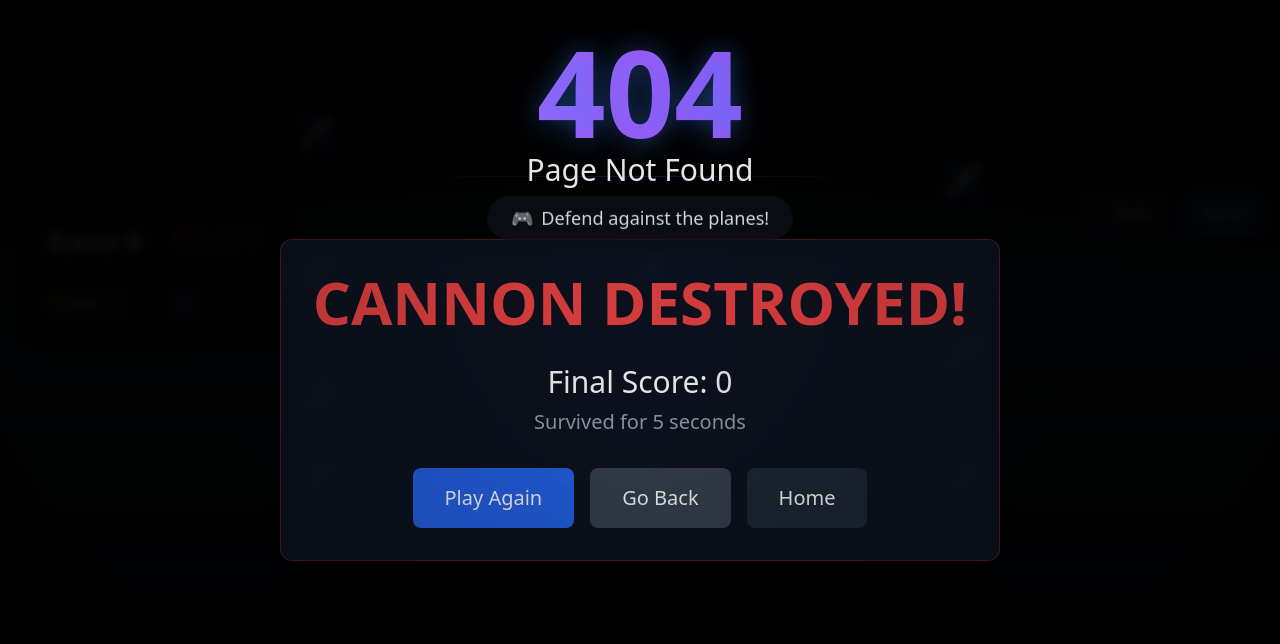
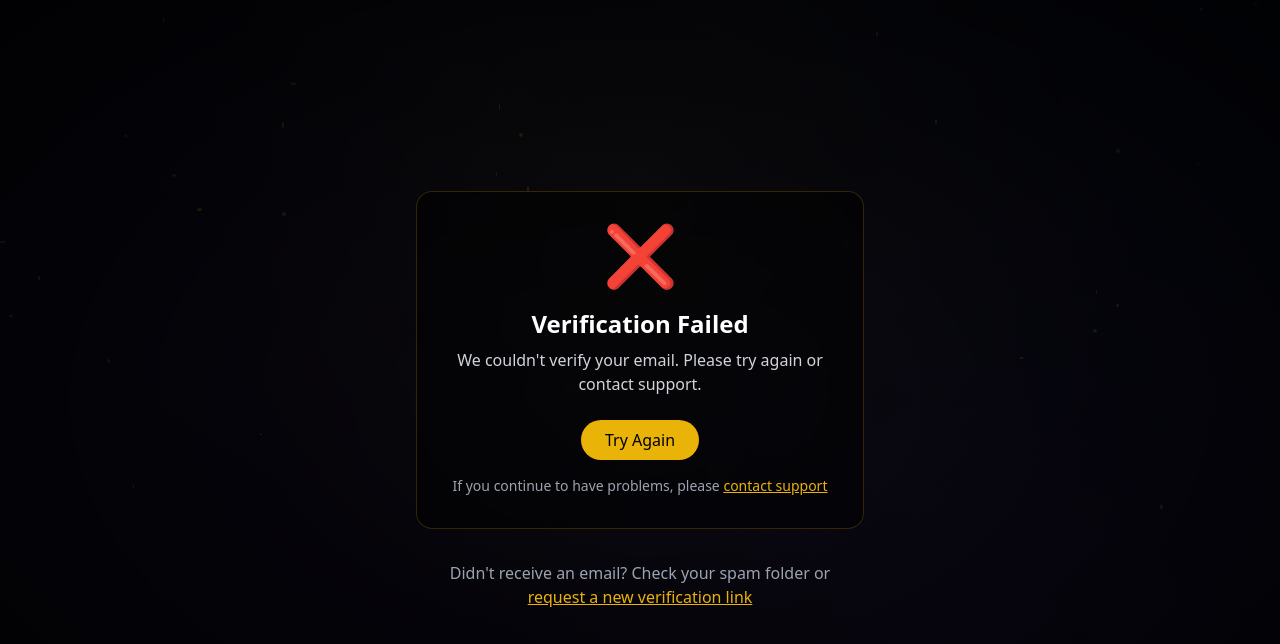
Before and after one commit to DSuper03/zynvo, a Next.js app: page /verification-mail in a window 1280 px wide. Before the commit this address had no page. Shown: the top 644 px of the page. Built offline with nearby package versions, Linux system fonts and the light colour scheme.

Commit message:
verifation page added

```diff
--- /dev/null
+++ b/src/app/verification-mail/page.tsx
@@ -0,0 +1,9 @@
+import VerificationPage from "@/components/VerificationPage";
+
+export default function VerificationMailPage() {
+    return (
+        <div>
+            <VerificationPage />
+        </div>
+    )
+}
--- /dev/null
+++ b/src/components/VerificationPage.tsx
@@ -0,0 +1,180 @@
+'use client';
+
+import { BackgroundElements } from "./TeamSection";
+import { useEffect, useState } from 'react';
+import { useRouter, useSearchParams } from 'next/navigation';
+import { motion } from 'framer-motion';
+
+type VerificationStatus = 'pending' | 'success' | 'error' | 'expired';
+
+export default function VerificationPage() {
+    const router = useRouter();
+    const searchParams = useSearchParams();
+    const [status, setStatus] = useState<VerificationStatus>('pending');
+    const [countdown, setCountdown] = useState(5);
+    const token = searchParams.get('token');
+    const email = searchParams.get('email');
+
+    useEffect(() => {
+        if (!token || !email) {
+            setStatus('error');
+            return;
+        }
+
+        const verifyEmail = async () => {
+            try {
+                // Replace with your actual API endpoint
+                const response = await fetch('/api/verify-email', {
+                    method: 'POST',
+                    headers: {
+                        'Content-Type': 'application/json',
+                    },
+                    body: JSON.stringify({ token, email }),
+                });
+
+                if (response.ok) {
+                    setStatus('success');
+                    // Start countdown for redirect
+                    const timer = setInterval(() => {
+                        setCountdown((prev) => {
+                            if (prev <= 1) {
+                                clearInterval(timer);
+                                router.push('/dashboard');
+                            }
+                            return prev - 1;
+                        });
+                    }, 1000);
+
+                    return () => clearInterval(timer);
+                } else {
+                    const data = await response.json();
+                    if (data.error === 'expired') {
+                        setStatus('expired');
+                    } else {
+                        setStatus('error');
+                    }
+                }
+            } catch (error) {
+                setStatus('error');
+            }
+        };
+
+        verifyEmail();
+    }, [token, email, router]);
+
+    const handleResendVerification = async () => {
+        try {
+            // Replace with your actual resend verification API endpoint
+            await fetch('/api/resend-verification', {
+                method: 'POST',
+                headers: {
+                    'Content-Type': 'application/json',
+                },
+                body: JSON.stringify({ email }),
+            });
+            alert('Verification email has been resent!');
+        } catch (error) {
+            alert('Failed to resend verification email. Please try again.');
+        }
+    };
+
+    const statusConfigs = {
+        pending: {
+            icon: '⏳',
+            title: 'Verifying your email...',
+            message: 'Please wait while we verify your email address.',
+        },
+        success: {
+            icon: '✅',
+            title: 'Email Verified!',
+            message: `Redirecting to dashboard in ${countdown} seconds...`,
+        },
+        error: {
+            icon: '❌',
+            title: 'Verification Failed',
+            message: 'We couldn\'t verify your email. Please try again or contact support.',
+        },
+        expired: {
+            icon: '⚠️',
+            title: 'Verification Link Expired',
+            message: 'This verification link has expired. Please request a new one.',
+        },
+    };
+
+    const currentStatus = statusConfigs[status];
+
+    return (
+        <div className="min-h-screen flex flex-col items-center justify-center relative">
+            <BackgroundElements />
+
+            <motion.div
+                initial={{ opacity: 0, y: 20 }}
+                animate={{ opacity: 1, y: 0 }}
+                className="max-w-md w-full mx-4 p-8 rounded-2xl bg-black/50 backdrop-blur-sm border border-yellow-500/20"
+            >
+                <div className="text-center">
+                    <span className="text-6xl mb-6 block">{currentStatus.icon}</span>
+                    <h1 className="text-2xl font-bold text-white mb-2">
+                        {currentStatus.title}
+                    </h1>
+                    <p className="text-gray-300 mb-6">
+                        {currentStatus.message}
+                    </p>
+
+                    {status === 'expired' && (
+                        <motion.button
+                            whileHover={{ scale: 1.05 }}
+                            whileTap={{ scale: 0.95 }}
+                            onClick={handleResendVerification}
+                            className="px-6 py-2 bg-yellow-500 text-black rounded-full font-medium hover:bg-yellow-400 transition-colors"
+                        >
+                            Resend Verification Email
+                        </motion.button>
+                    )}
+
+                    {status === 'error' && (
+                        <div className="space-y-4">
+                            <motion.button
+                                whileHover={{ scale: 1.05 }}
+                                whileTap={{ scale: 0.95 }}
+                                onClick={handleResendVerification}
+                                className="px-6 py-2 bg-yellow-500 text-black rounded-full font-medium hover:bg-yellow-400 transition-colors"
+                            >
+                                Try Again
+                            </motion.button>
+                            <p className="text-sm text-gray-400 mt-4">
+                                If you continue to have problems, please{' '}
+                                <a href="/contact" className="text-yellow-500 hover:text-yellow-400 underline">
+                                    contact support
+                                </a>
+                            </p>
+                        </div>
+                    )}
+
+                    {status === 'success' && (
+                        <motion.div
+                            initial={{ opacity: 0 }}
+                            animate={{ opacity: 1 }}
+                            className="mt-4 p-4 rounded-lg bg-green-500/10 border border-green-500/20"
+                        >
+                            <p className="text-green-400">
+                                Your email has been verified successfully!
+                            </p>
+                        </motion.div>
+                    )}
+                </div>
+            </motion.div>
+
+            {/* Additional help text */}
+            <p className="text-gray-400 mt-8 text-center max-w-md px-4">
+                Didn't receive an email? Check your spam folder or{' '}
+                <button
+                    onClick={handleResendVerification}
+                    className="text-yellow-500 hover:text-yellow-400 underline"
+                >
+                    request a new verification link
+                </button>
+            </p>
+        </div>
+    );
+}
```
